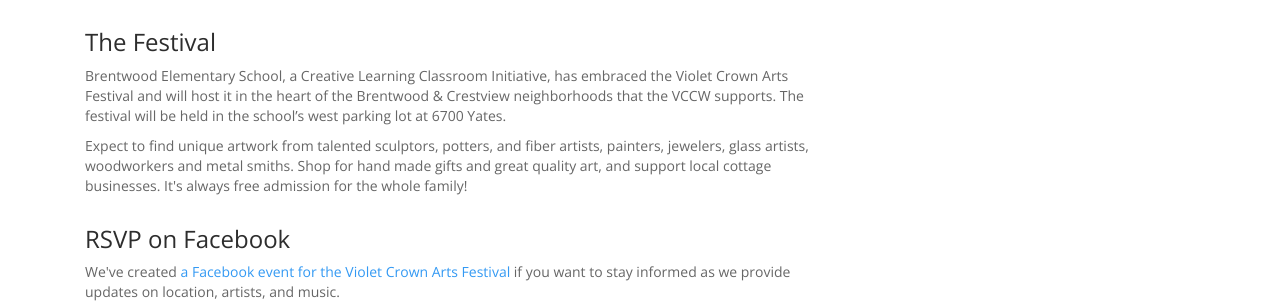
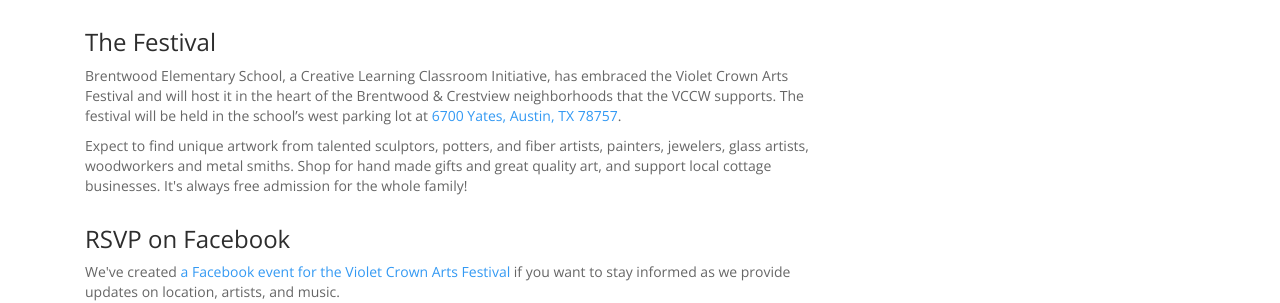
Before and after one commit to vccw/vccw.github.io, a Jekyll site: the page built from artsfest.md, in a window 1280 px wide. Shown: the part 559-862 px from the top of the page. Built offline with Jekyll 4.4.1, drawn with Linux system fonts in a browser that asks for light colours; comment, search, counter and statistics services are not loaded.

Commit message:
Update artsfest.md
add city, zip to address

```diff
--- a/artsfest.md
+++ b/artsfest.md
@@ -27,7 +27,8 @@
 			<p>Brentwood Elementary School, a Creative Learning Classroom Initiative, has
 			embraced the Violet Crown Arts Festival and will host it in the heart of the
 			Brentwood &amp; Crestview neighborhoods that the VCCW supports. The festival
-			will be held in the school’s west parking lot at 6700 Yates.</p>
+			will be held in the school’s west parking lot at
+			<a href="https://goo.gl/maps/xov1S">6700 Yates, Austin, TX 78757</a>.</p>
 
 			<p>Expect to find unique artwork from talented sculptors, potters, and fiber
 			artists, painters, jewelers, glass artists, woodworkers and metal smiths. Shop
```
